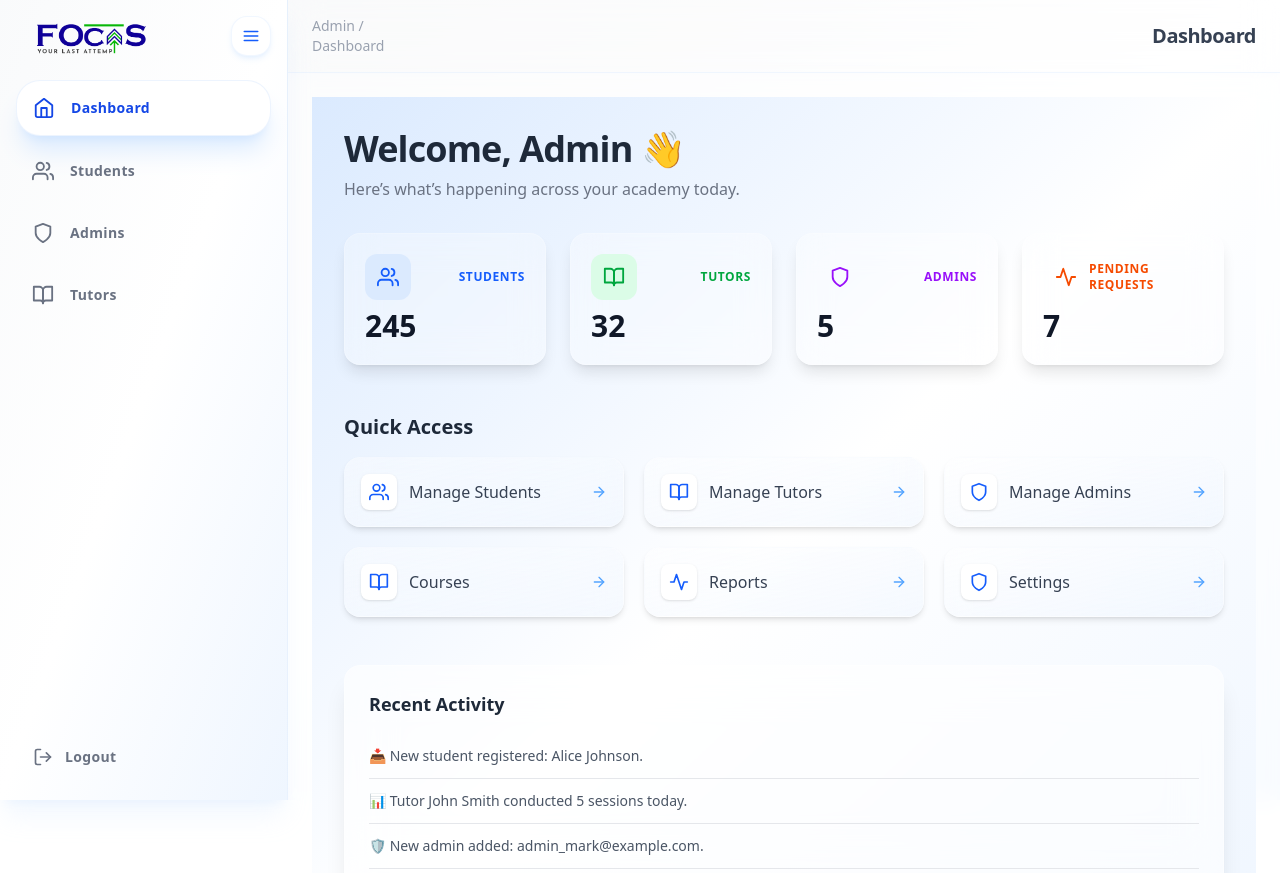
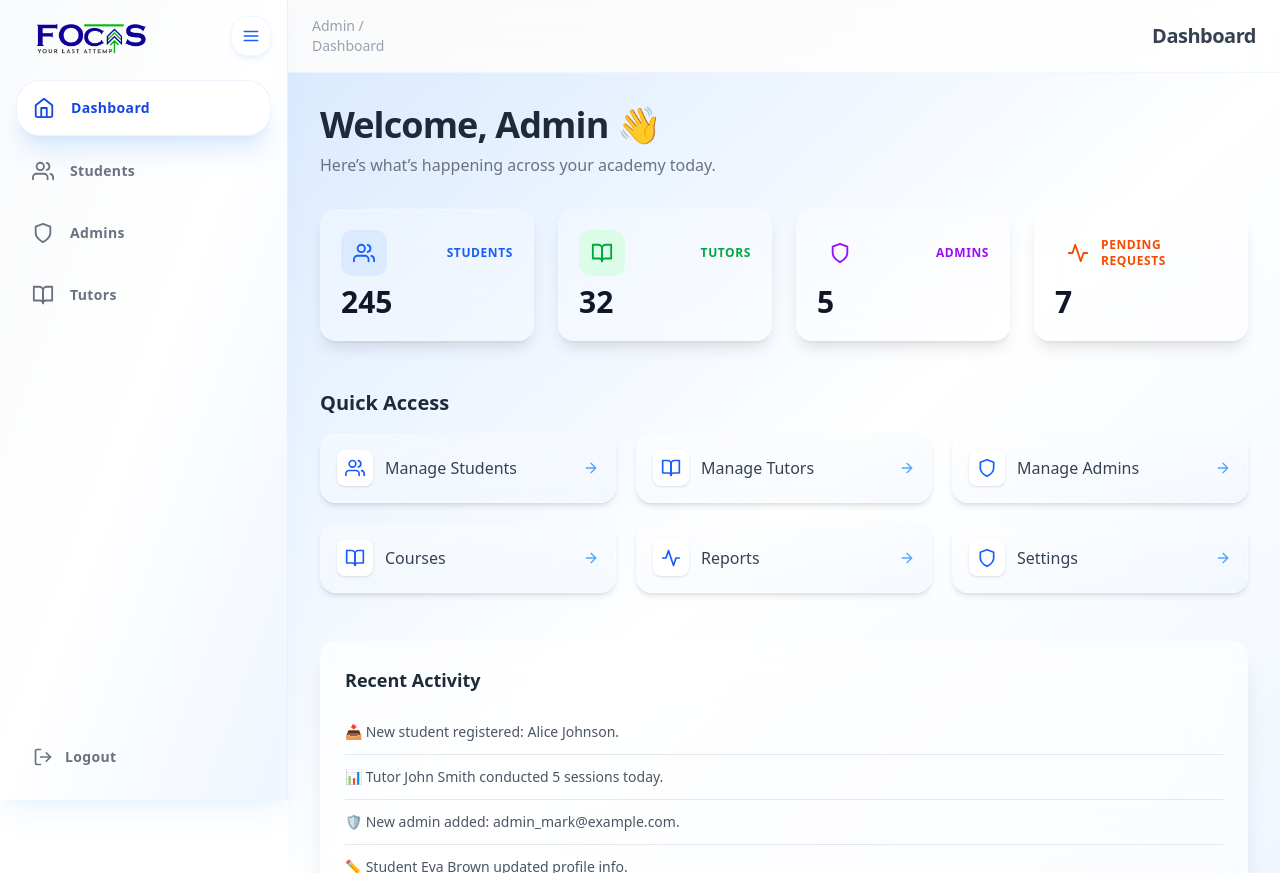
Before and after one commit to Focas-Production/Focas-Ai-Assistant-App-UI, a React (Vite) app: page /admin in a window 1280 px wide. Built offline with nearby package versions, Linux system fonts and the light colour scheme.

Commit message:
fix padding admin layout

```diff
--- a/src/pages/admin/AdminLayout.tsx
+++ b/src/pages/admin/AdminLayout.tsx
@@ -58,7 +58,7 @@ const AdminLayout: React.FC = () => {
         </header>
 
         {/* Main Content */}
-        <main className="overflow-auto h-full bg-white/60 backdrop-blur-md p-6">
+        <main className="overflow-auto h-full bg-white/60 backdrop-blur-md">
           {renderContent()}
         </main>
       </div>
```
